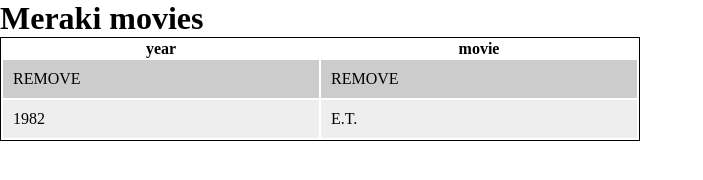
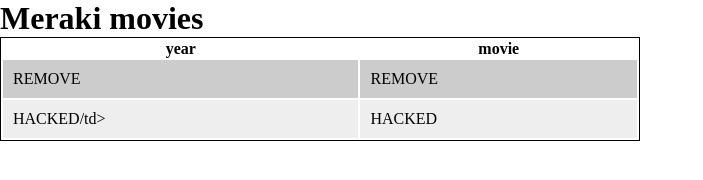
Before and after one commit to verhulstd/meraki-movies, a website: page index.html in a window 1280 px wide. Shown: the whole page, without its empty margins (0-703 px from the left). Drawn offline with Linux system fonts and the light colour scheme; a web font is replaced by a local one.

Commit message:
I removed all the films, sorry

```diff
--- a/index.html
+++ b/index.html
@@ -21,8 +21,8 @@
             <td>REMOVE</td>
         </tr>
         <tr>
-            <td>1982</td>
-            <td>E.T.</td>
+            <td>HACKED/td>
+            <td>HACKED</td>
         </tr>
     </table>
 </body>
```
